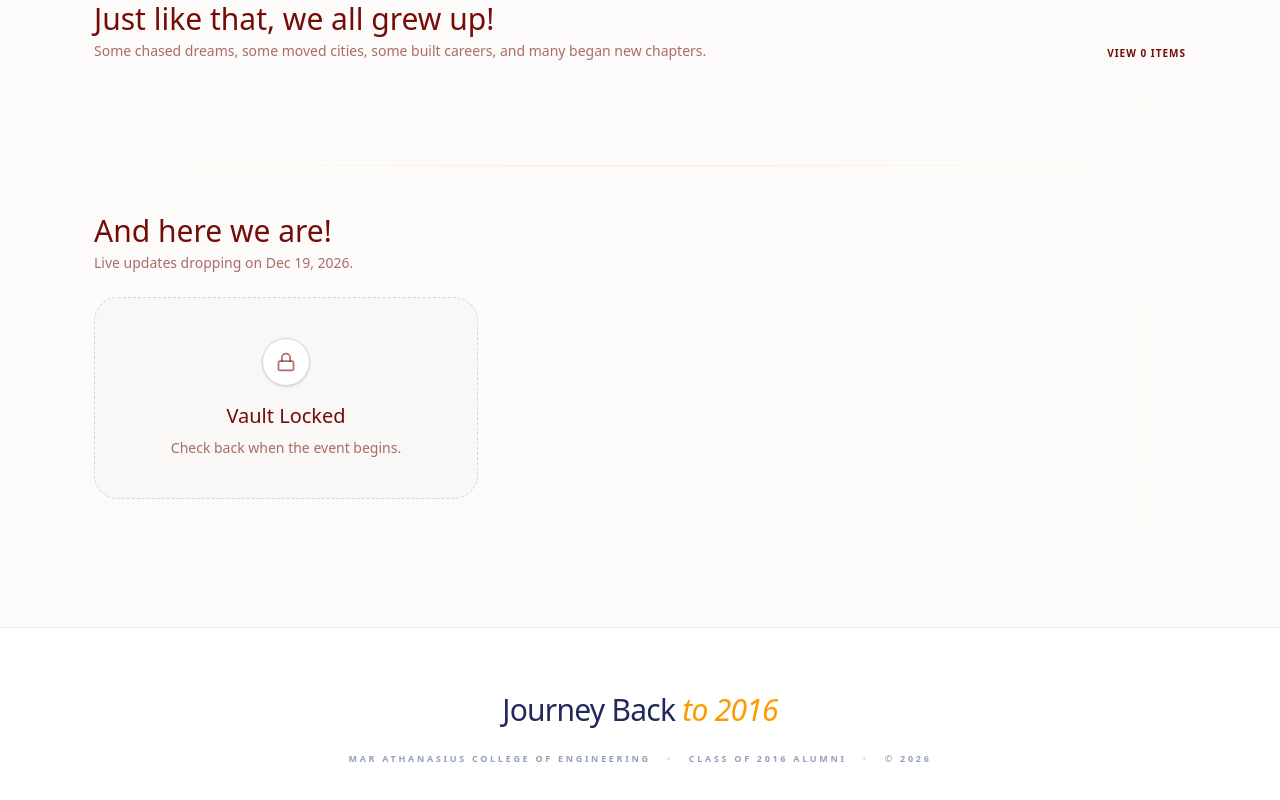
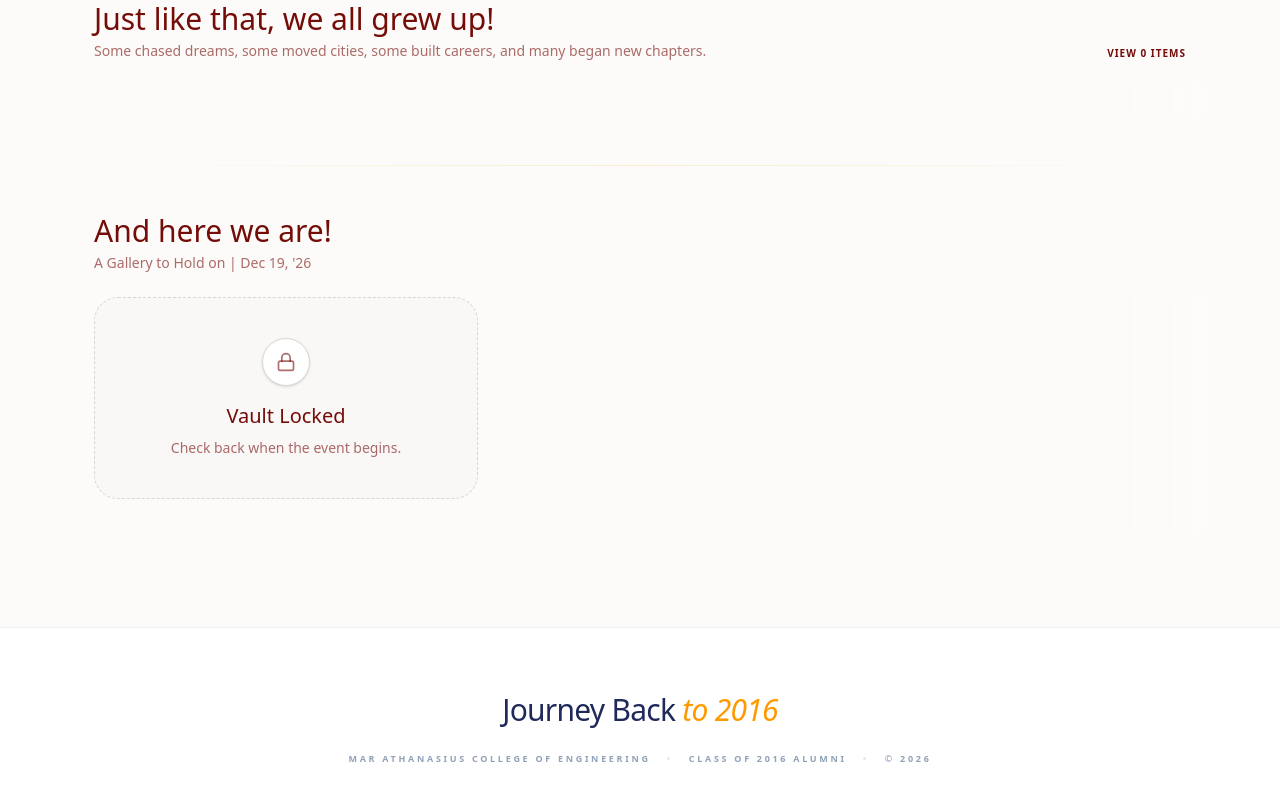
Before and after one commit to mace-2016/alumnimeet, a Next.js app: page /gallery in a window 1280 px wide. Shown: the part 902-1702 px from the top of the page. Built offline with nearby package versions, Linux system fonts and the light colour scheme; a web font is replaced by a local one.

Commit message:
Update page.tsx

```diff
--- a/app/gallery/page.tsx
+++ b/app/gallery/page.tsx
@@ -5,7 +5,7 @@ import { getImagesFromFolder } from "@/lib/googleDrive";
 const DRIVE_FOLDERS = [
   {
     id: "the-hostels",
-    driveFolderId: "12CF3H2wyr1FJbz1jk6uvLP53b6JN2FCw", // e.g., 1aBcD2eFgH...
+    driveFolderId: "1uclaab47vdYL1pRIu7Fotk-N_slxkO5U", // e.g., 1aBcD2eFgH...
     title: "Oh! Those years!",
     year: "2016",
     description: "Memories we'd love to hold on to.",
@@ -13,7 +13,7 @@ const DRIVE_FOLDERS = [
   },
   {
     id: "convocation",
-    driveFolderId: "1uclaab47vdYL1pRIu7Fotk-N_slxkO5U",
+    driveFolderId: "12CF3H2wyr1FJbz1jk6uvLP53b6JN2FCw",
     title: "Some Specials",
     year: "2016",
     description: "And some of those days were super special!",
@@ -33,7 +33,7 @@ const DRIVE_FOLDERS = [
     title: "And here we are!",
     year: "2026",
     locked: true,
-    description: "Live updates dropping on Dec 19, 2026.",
+    description: "A Gallery to Hold on | Dec 19, '26",
   },
 ];
 
```
